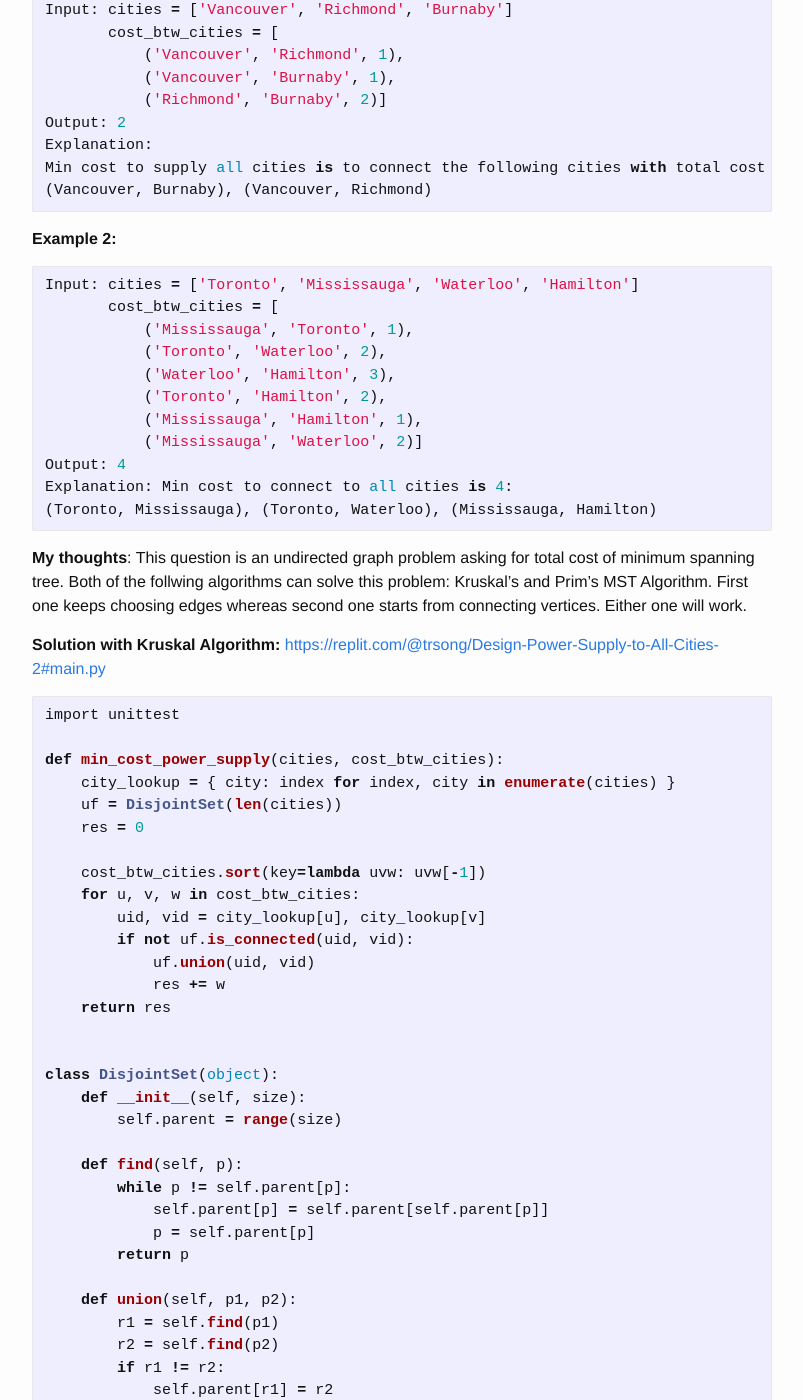
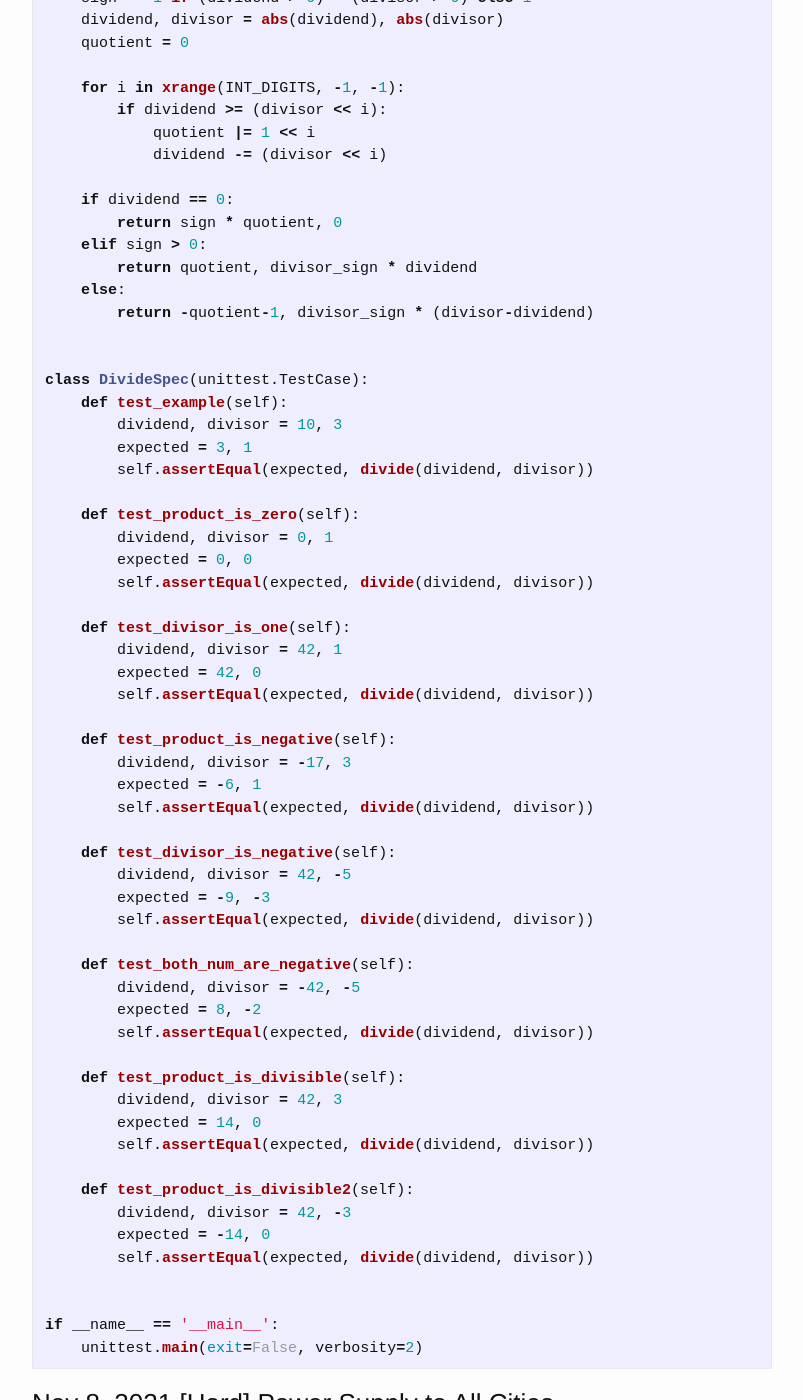
Before and after one commit to trsong/trsong.github.io, a Jekyll site: the page built from _posts/2021-11-01-DailyQuestionsNov.md, in a window 1280 px wide and 1400 px high, scrolled down 1076 px. Shown: the whole window, without its empty margins (238-1041 px from the left). Built offline with Jekyll 4.4.1, drawn with Linux system fonts in a browser that asks for light colours; some of the changed text lies outside the part shown.

Commit message:
Add solution to Nov 9 question

````diff
--- a/_posts/2021-11-01-DailyQuestionsNov.md
+++ b/_posts/2021-11-01-DailyQuestionsNov.md
@@ -24,6 +24,76 @@ categories: Python/Java
 ---
 > **Question:** Implement division of two positive integers without using the division, multiplication, or modulus operators. Return the quotient as an integer, ignoring the remainder.
 
+
+**Solution:** [https://replit.com/@trsong/Divide-Two-Integers-2](https://replit.com/@trsong/Divide-Two-Integers-2)
+```py
+import unittest
+
+def divide(dividend, divisor):
+    INT_DIGITS = 32
+    divisor_sign = -1 if divisor < 0 else 1
+    sign = -1 if (dividend > 0) ^ (divisor > 0) else 1
+    dividend, divisor = abs(dividend), abs(divisor)
+    quotient = 0
+
+    for i in xrange(INT_DIGITS, -1, -1):
+        if dividend >= (divisor << i):
+            quotient |= 1 << i
+            dividend -= (divisor << i)
+
+    if dividend == 0:
+        return sign * quotient, 0
+    elif sign > 0:
+        return quotient, divisor_sign * dividend
+    else:
+        return -quotient-1, divisor_sign * (divisor-dividend)
+
+
+class DivideSpec(unittest.TestCase):
+    def test_example(self):
+        dividend, divisor = 10, 3
+        expected = 3, 1
+        self.assertEqual(expected, divide(dividend, divisor))
+
+    def test_product_is_zero(self):
+        dividend, divisor = 0, 1
+        expected = 0, 0
+        self.assertEqual(expected, divide(dividend, divisor))
+
+    def test_divisor_is_one(self):
+        dividend, divisor = 42, 1
+        expected = 42, 0
+        self.assertEqual(expected, divide(dividend, divisor))
+
+    def test_product_is_negative(self):
+        dividend, divisor = -17, 3
+        expected = -6, 1
+        self.assertEqual(expected, divide(dividend, divisor))
+
+    def test_divisor_is_negative(self):
+        dividend, divisor = 42, -5
+        expected = -9, -3
+        self.assertEqual(expected, divide(dividend, divisor))
+
+    def test_both_num_are_negative(self):
+        dividend, divisor = -42, -5
+        expected = 8, -2
+        self.assertEqual(expected, divide(dividend, divisor))
+
+    def test_product_is_divisible(self):
+        dividend, divisor = 42, 3
+        expected = 14, 0
+        self.assertEqual(expected, divide(dividend, divisor))
+
+    def test_product_is_divisible2(self):
+        dividend, divisor = 42, -3
+        expected = -14, 0
+        self.assertEqual(expected, divide(dividend, divisor))
+
+
+if __name__ == '__main__':
+    unittest.main(exit=False, verbosity=2)
+```
 
 ### Nov 8, 2021 \[Hard\] Power Supply to All Cities
 ---
````
